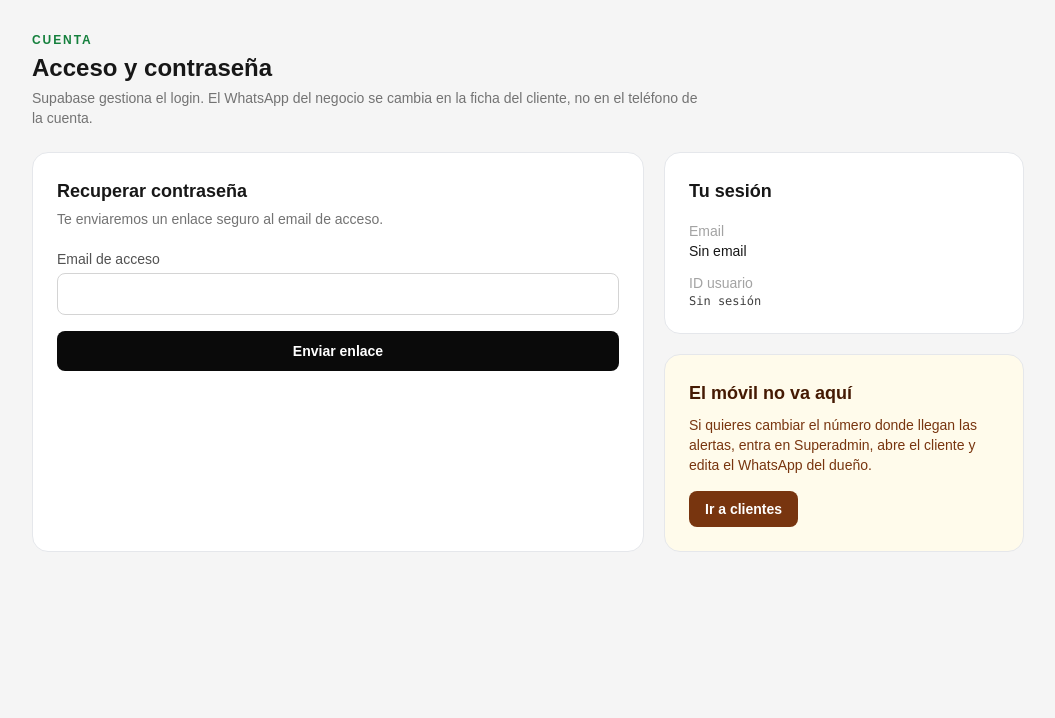
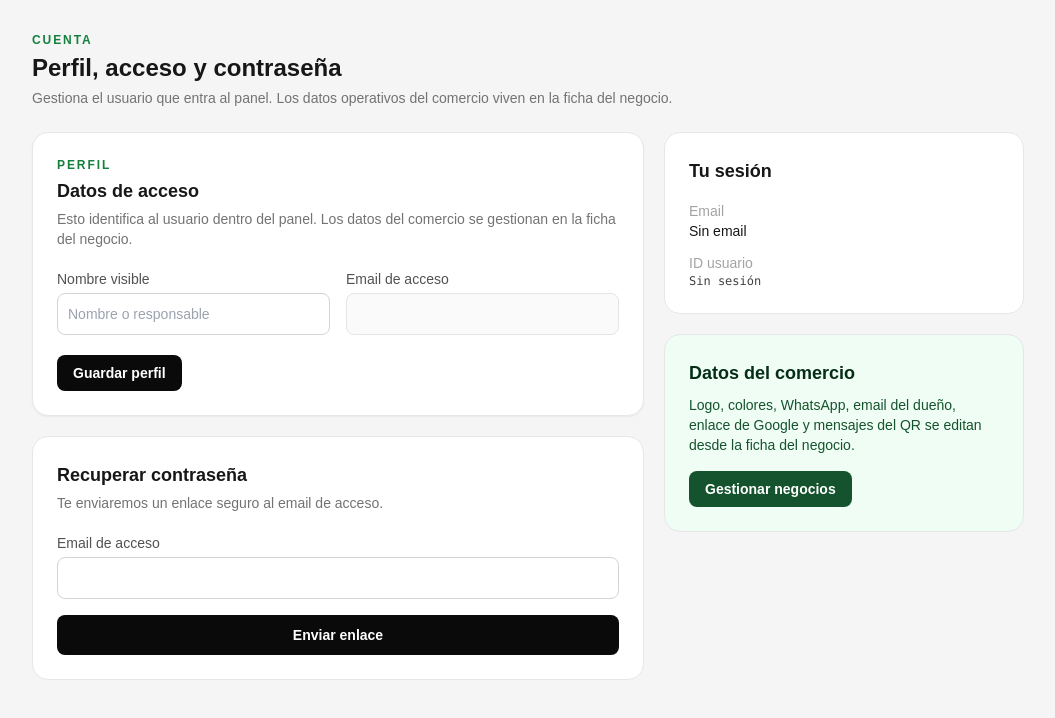
Before and after one commit to JotaEse68/positivia, a Next.js app: page /admin/account in a window 1280 px wide. Shown: the top 718 px of the page, without its empty margins (112-1167 px from the left). Built offline with nearby package versions, Linux system fonts and the light colour scheme; no server answers.

Commit message:
Bootstrap superadmin and polish account UI

```diff
--- a/app/admin/account/page.tsx
+++ b/app/admin/account/page.tsx
@@ -1,4 +1,5 @@
 import Link from "next/link";
+import AccountProfileForm from "@/components/AccountProfileForm";
 import PasswordResetForm from "@/components/PasswordResetForm";
 import { createServerSupabase } from "@/lib/supabase-server";
 
@@ -8,6 +9,10 @@ export default async function AccountPage() {
     data: { user },
   } = await supabase.auth.getUser();
   const email = user?.email ?? "";
+  const name =
+    typeof user?.user_metadata?.full_name === "string"
+      ? user.user_metadata.full_name
+      : "";
 
   return (
     <main className="mx-auto max-w-5xl px-4 py-8">
@@ -16,16 +21,19 @@ export default async function AccountPage() {
           Cuenta
         </p>
         <h1 className="mt-1 text-2xl font-bold text-neutral-900">
-          Acceso y contraseña
+          Perfil, acceso y contraseña
         </h1>
         <p className="mt-1 max-w-2xl text-sm text-neutral-500">
-          Supabase gestiona el login. El WhatsApp del negocio se cambia en la
-          ficha del cliente, no en el teléfono de la cuenta.
+          Gestiona el usuario que entra al panel. Los datos operativos del
+          comercio viven en la ficha del negocio.
         </p>
       </div>
 
       <div className="grid gap-5 lg:grid-cols-[1fr_360px]">
-        <PasswordResetForm />
+        <div className="space-y-5">
+          <AccountProfileForm initialName={name} email={email} />
+          <PasswordResetForm />
+        </div>
 
         <aside className="space-y-5">
           <section className="rounded-2xl border bg-white p-6">
@@ -44,19 +52,19 @@ export default async function AccountPage() {
             </dl>
           </section>
 
-          <section className="rounded-2xl border bg-amber-50 p-6">
-            <h2 className="text-lg font-semibold text-amber-950">
-              El móvil no va aquí
+          <section className="rounded-2xl border bg-green-50 p-6">
+            <h2 className="text-lg font-semibold text-green-950">
+              Datos del comercio
             </h2>
-            <p className="mt-2 text-sm text-amber-900">
-              Si quieres cambiar el número donde llegan las alertas, entra en
-              Superadmin, abre el cliente y edita el WhatsApp del dueño.
+            <p className="mt-2 text-sm text-green-900">
+              Logo, colores, WhatsApp, email del dueño, enlace de Google y
+              mensajes del QR se editan desde la ficha del negocio.
             </p>
             <Link
               href="/superadmin"
-              className="mt-4 inline-block rounded-lg bg-amber-900 px-4 py-2 text-sm font-semibold text-white"
+              className="mt-4 inline-block rounded-lg bg-green-900 px-4 py-2 text-sm font-semibold text-white"
             >
-              Ir a clientes
+              Gestionar negocios
             </Link>
           </section>
         </aside>
--- /dev/null
+++ b/app/api/bootstrap-superadmin/route.ts
@@ -0,0 +1,68 @@
+import { NextRequest, NextResponse } from "next/server";
+import { supabaseAdmin } from "@/lib/supabase";
+
+export async function POST(req: NextRequest) {
+  const secret = req.headers.get("x-bootstrap-secret");
+  if (!secret || secret !== process.env.BOOTSTRAP_SECRET) {
+    return NextResponse.json({ error: "not_found" }, { status: 404 });
+  }
+
+  const email =
+    process.env.BOOTSTRAP_SUPERADMIN_EMAIL ||
+    process.env.SUPERADMIN_EMAIL ||
+    "";
+  const password = process.env.BOOTSTRAP_SUPERADMIN_PASSWORD || "";
+
+  if (!email || !password) {
+    return NextResponse.json({ error: "missing_bootstrap_env" }, { status: 500 });
+  }
+
+  const admin = supabaseAdmin();
+  const normalizedEmail = email.trim().toLowerCase();
+  let page = 1;
+  let userId: string | null = null;
+
+  while (!userId) {
+    const { data, error } = await admin.auth.admin.listUsers({ page, perPage: 100 });
+    if (error) {
+      return NextResponse.json({ error: error.message }, { status: 500 });
+    }
+
+    const match = data.users.find(
+      (user) => user.email?.trim().toLowerCase() === normalizedEmail
+    );
+    if (match) {
+      userId = match.id;
+      break;
+    }
+
+    if (data.users.length < 100) break;
+    page += 1;
+  }
+
+  if (userId) {
+    const { error } = await admin.auth.admin.updateUserById(userId, {
+      password,
+      email_confirm: true,
+      user_metadata: { full_name: "Superadmin PositivIA" },
+    });
+    if (error) {
+      return NextResponse.json({ error: error.message }, { status: 500 });
+    }
+
+    return NextResponse.json({ ok: true, action: "updated" });
+  }
+
+  const { error } = await admin.auth.admin.createUser({
+    email: normalizedEmail,
+    password,
+    email_confirm: true,
+    user_metadata: { full_name: "Superadmin PositivIA" },
+  });
+
+  if (error) {
+    return NextResponse.json({ error: error.message }, { status: 500 });
+  }
+
+  return NextResponse.json({ ok: true, action: "created" });
+}
--- /dev/null
+++ b/components/AccountProfileForm.tsx
@@ -0,0 +1,84 @@
+"use client";
+
+import { useState } from "react";
+import { createBrowserSupabase } from "@/lib/supabase-browser";
+
+export default function AccountProfileForm({
+  initialName,
+  email,
+}: {
+  initialName: string;
+  email: string;
+}) {
+  const [name, setName] = useState(initialName);
+  const [message, setMessage] = useState<string | null>(null);
+  const [error, setError] = useState<string | null>(null);
+  const [busy, setBusy] = useState(false);
+
+  async function saveProfile(e: React.FormEvent<HTMLFormElement>) {
+    e.preventDefault();
+    setBusy(true);
+    setMessage(null);
+    setError(null);
+
+    const supabase = createBrowserSupabase();
+    const { error } = await supabase.auth.updateUser({
+      data: { full_name: name.trim() },
+    });
+
+    if (error) {
+      setError(error.message);
+    } else {
+      setMessage("Perfil guardado");
+    }
+    setBusy(false);
+  }
+
+  return (
+    <form onSubmit={saveProfile} className="rounded-2xl border bg-white p-6 shadow-sm">
+      <div>
+        <p className="text-xs font-semibold uppercase tracking-[0.16em] text-green-700">
+          Perfil
+        </p>
+        <h2 className="mt-1 text-lg font-semibold text-neutral-900">
+          Datos de acceso
+        </h2>
+        <p className="mt-1 text-sm text-neutral-500">
+          Esto identifica al usuario dentro del panel. Los datos del comercio se
+          gestionan en la ficha del negocio.
+        </p>
+      </div>
+
+      <div className="mt-5 grid gap-4 sm:grid-cols-2">
+        <label className="text-sm font-medium text-neutral-600">
+          Nombre visible
+          <input
+            value={name}
+            onChange={(e) => setName(e.target.value)}
+            placeholder="Nombre o responsable"
+            className="mt-1 w-full rounded-lg border border-neutral-300 bg-white p-2.5 text-sm text-neutral-900 focus:border-green-500 focus:outline-none"
+          />
+        </label>
+        <label className="text-sm font-medium text-neutral-600">
+          Email de acceso
+          <input
+            value={email}
+            readOnly
+            className="mt-1 w-full rounded-lg border border-neutral-200 bg-neutral-50 p-2.5 text-sm text-neutral-500"
+          />
+        </label>
+      </div>
+
+      <button
+        type="submit"
+        disabled={busy}
+        className="mt-5 rounded-lg bg-neutral-950 px-4 py-2 text-sm font-semibold text-white disabled:opacity-60"
+      >
+        {busy ? "Guardando..." : "Guardar perfil"}
+      </button>
+
+      {message && <p className="mt-3 text-sm font-medium text-green-700">{message}</p>}
+      {error && <p className="mt-3 text-sm font-medium text-red-600">{error}</p>}
+    </form>
+  );
+}
--- a/components/ComplaintList.tsx
+++ b/components/ComplaintList.tsx
@@ -142,7 +142,7 @@ function ComplaintCard({ initial, isPro }: { initial: Complaint; isPro: boolean
                 value={reply}
                 onChange={(e) => setReply(e.target.value)}
                 rows={4}
-                className="mt-1 w-full rounded-xl border border-neutral-300 p-3 text-sm focus:border-green-500 focus:outline-none"
+                className="mt-1 w-full rounded-xl border border-neutral-300 bg-white p-3 text-sm font-medium leading-6 text-neutral-900 shadow-sm placeholder:text-neutral-400 focus:border-green-500 focus:outline-none focus:ring-2 focus:ring-green-100"
               />
             </>
           ) : (
```
